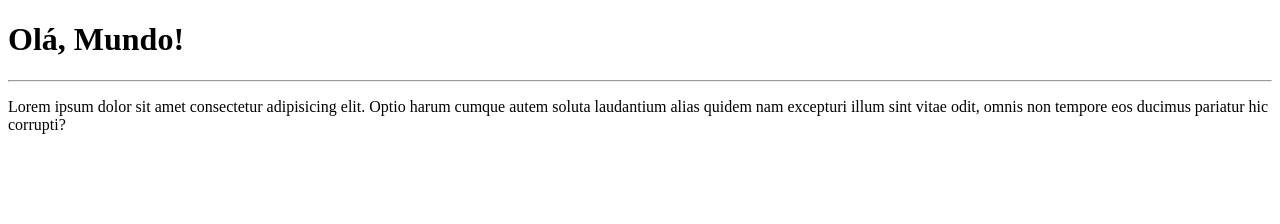
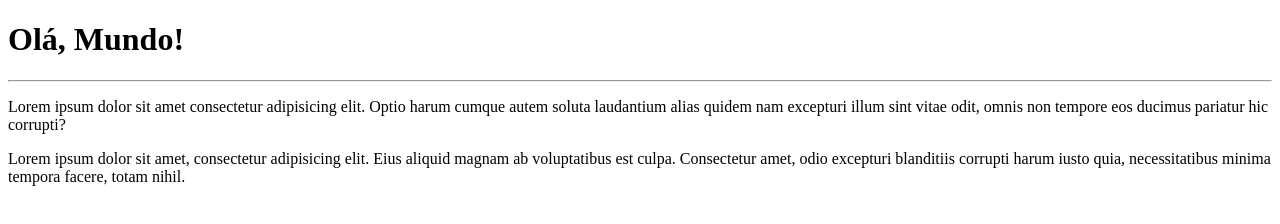
Before and after one commit to lucasbaruffi/Ola-Mundo, a plain HTML site: page site-exemplo/index.html in a window 1280 px wide. Drawn offline with Linux system fonts and the light colour scheme.

Commit message:
adicionei um parágrafo

```diff
--- a/site-exemplo/index.html
+++ b/site-exemplo/index.html
@@ -9,5 +9,6 @@
     <h1>Olá, Mundo!</h1>
     <hr>
     <p>Lorem ipsum dolor sit amet consectetur adipisicing elit. Optio harum cumque autem soluta laudantium alias quidem nam excepturi illum sint vitae odit, omnis non tempore eos ducimus pariatur hic corrupti?</p>
+    <p>Lorem ipsum dolor sit amet, consectetur adipisicing elit. Eius aliquid magnam ab voluptatibus est culpa. Consectetur amet, odio excepturi blanditiis corrupti harum iusto quia, necessitatibus minima tempora facere, totam nihil.</p>
 </body>
 </html>
```
